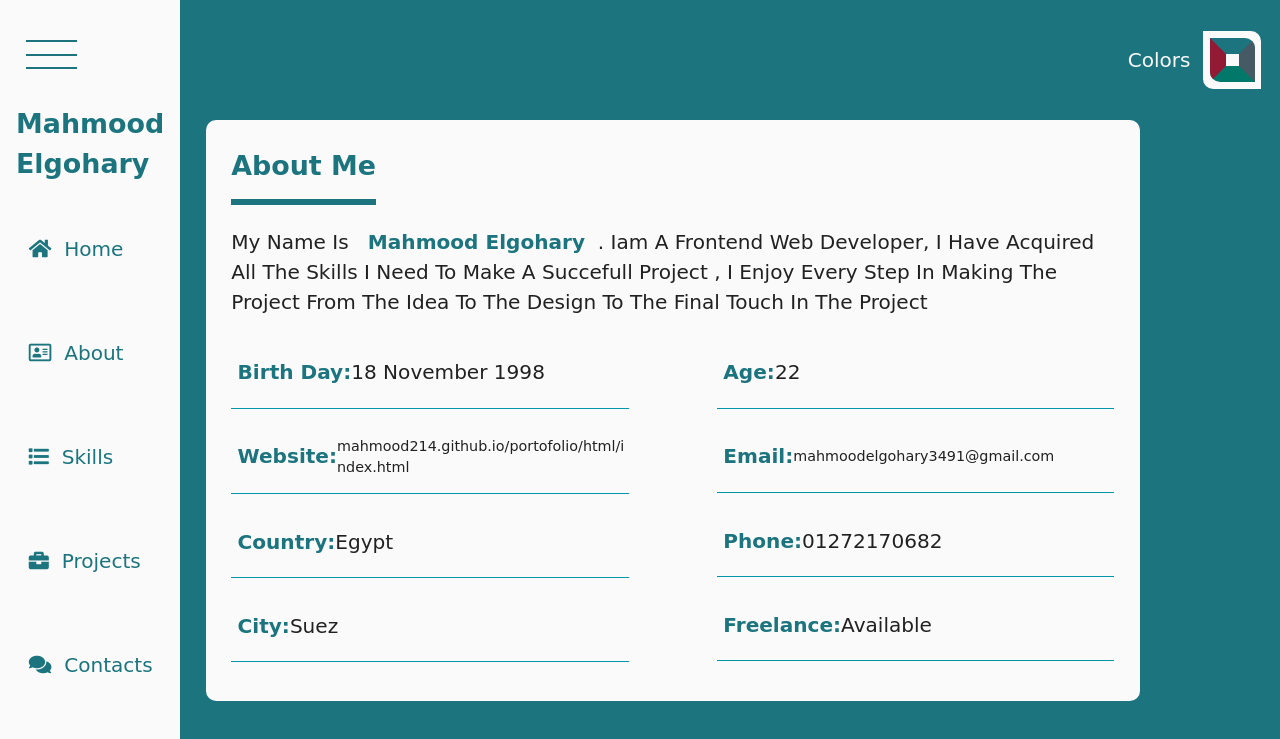
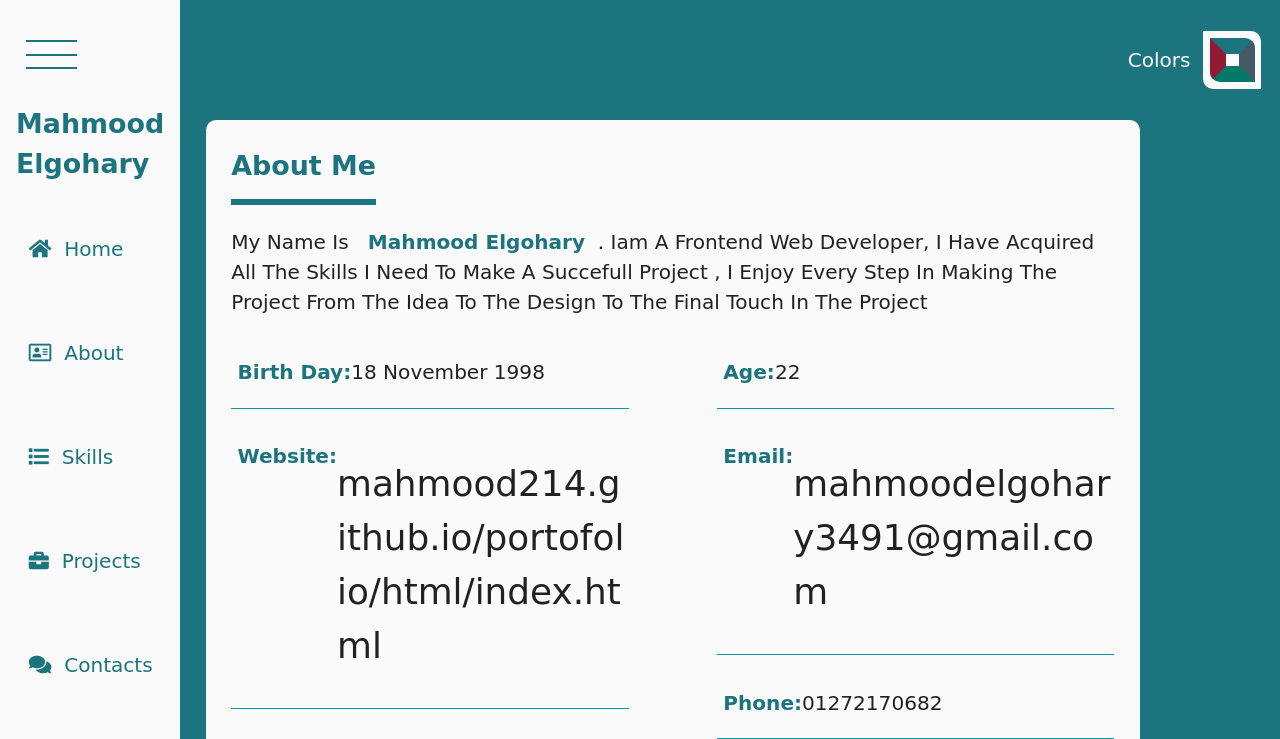
Before and after one commit to mahmood214/portofolio, a plain HTML site: page html/index.html in a window 1280 px wide. Both pictures are taken after a click on the element "About". Shown: the top 739 px of the page. Drawn offline with Linux system fonts and the light colour scheme.

Commit message:
Update style.css

```diff
--- a/css/style.css
+++ b/css/style.css
@@ -300,8 +300,8 @@ body > .skills {
   margin-left: 0.5vw;
 }
 .test > p {
-  text-transform: none;
-  font-size: 0.8rem;
+  text-transform:none;
+  font-size: 2rem;
   display: flex;
   align-self: center;
 }
```
